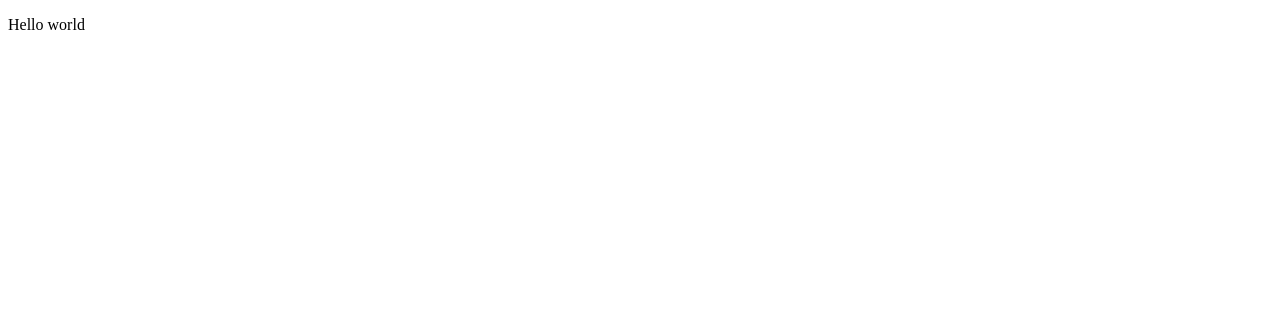
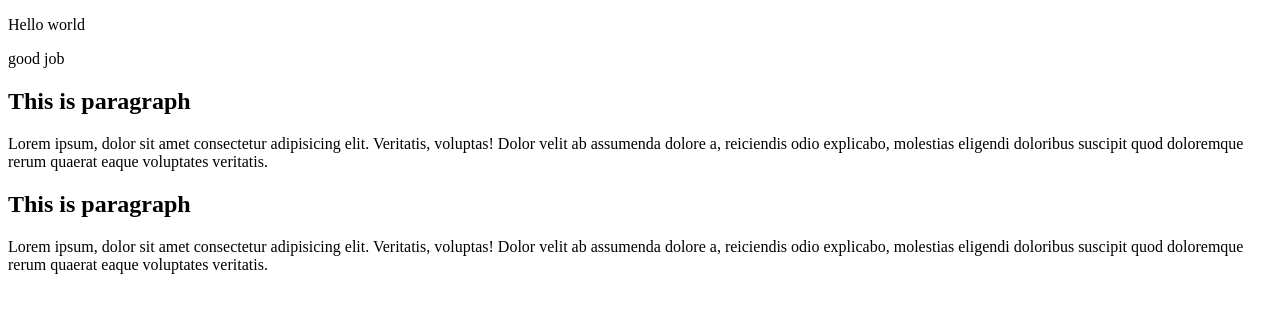
Before and after one commit to nknilandu/my-first-github-repo, a plain HTML site: page index.html in a window 1280 px wide. Drawn offline with Linux system fonts and the light colour scheme.

Commit message:
second promt

```diff
--- a/index.html
+++ b/index.html
@@ -7,5 +7,15 @@
 </head>
 <body>
     <p>Hello world</p>
+    <p>good job</p>
+    <div>
+        <h2>This is paragraph</h2>
+        <p>Lorem ipsum, dolor sit amet consectetur adipisicing elit. Veritatis, voluptas! Dolor velit ab assumenda dolore a, reiciendis odio explicabo, molestias eligendi doloribus suscipit quod doloremque rerum quaerat eaque voluptates veritatis.</p>
+    </div>
+
+    <div>
+        <h2>This is paragraph</h2>
+        <p>Lorem ipsum, dolor sit amet consectetur adipisicing elit. Veritatis, voluptas! Dolor velit ab assumenda dolore a, reiciendis odio explicabo, molestias eligendi doloribus suscipit quod doloremque rerum quaerat eaque voluptates veritatis.</p>
+    </div>
 </body>
 </html>
```
